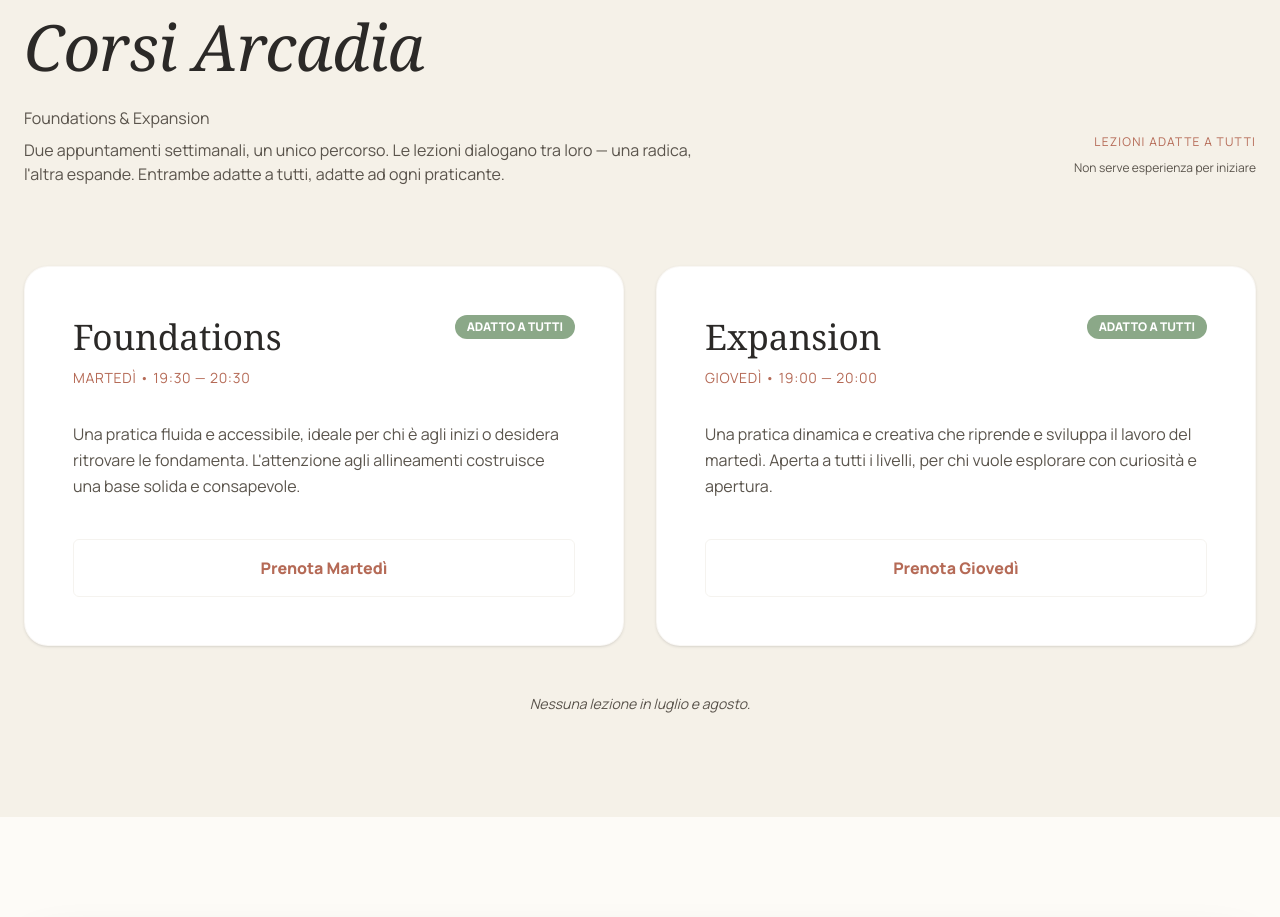
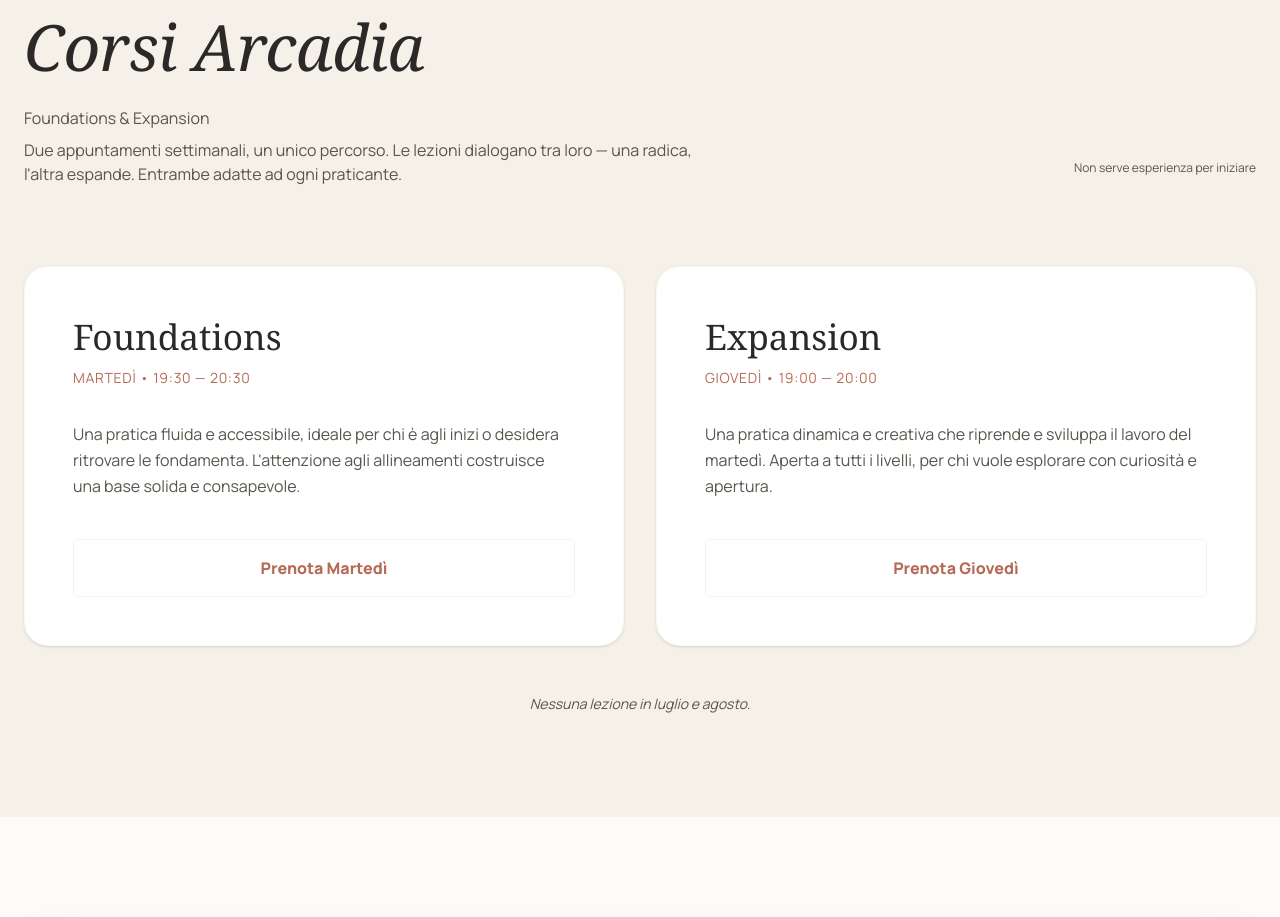
Before and after one commit to arcadialab-web/web-test, a React (Vite) app: page / in a window 1280 px wide. Shown: the part 2980-3897 px from the top of the page. Built offline with nearby package versions, Linux system fonts and the light colour scheme; grey boxes are pictures that could not be loaded.

Commit message:
feat(Courses): Simplify course description
Remove redundant "Adatto a tutti" text from Foundations course, as it's already implied by the general course description.

```diff
--- a/src/components/Courses.tsx
+++ b/src/components/Courses.tsx
@@ -9,11 +9,10 @@ export default function Courses() {
               Foundations & Expansion
             </p>
             <p className="text-on-surface-variant mt-2">
-              Due appuntamenti settimanali, un unico percorso. Le lezioni dialogano tra loro — una radica, l'altra espande. Entrambe adatte a tutti, adatte ad ogni praticante.
+              Due appuntamenti settimanali, un unico percorso. Le lezioni dialogano tra loro — una radica, l'altra espande. Entrambe adatte ad ogni praticante.
             </p>
           </div>
           <div className="pb-2 text-right">
-            <span className="text-primary font-label tracking-widest uppercase text-xs block mb-1">Lezioni adatte a tutti</span>
             <span className="text-xs text-on-surface-variant">Non serve esperienza per iniziare</span>
           </div>
         </div>
@@ -24,14 +23,13 @@ export default function Courses() {
                 <h3 className="text-3xl font-serif mb-2">Foundations</h3>
                 <span className="text-primary font-label tracking-wider text-sm uppercase">Martedì • 19:30 — 20:30</span>
               </div>
-              <span className="bg-secondary-container text-on-secondary-container px-3 py-1 rounded-full text-xs font-bold uppercase transition-colors group-hover:bg-primary">Adatto a tutti</span>
             </div>
             <p className="text-on-surface-variant mb-10 leading-relaxed flex-grow">
               Una pratica fluida e accessibile, ideale per chi è agli inizi o desidera ritrovare le fondamenta. L'attenzione agli allineamenti costruisce una base solida e consapevole.
             </p>
-            <button className="w-full py-4 border border-outline-variant/30 text-primary font-bold rounded-md group-hover:bg-primary group-hover:text-on-primary transition-all duration-400">
+            <a href="#register" className="w-full py-4 border border-outline-variant/30 text-primary font-bold rounded-md group-hover:bg-primary group-hover:text-on-primary transition-all duration-400 text-center block">
               Prenota Martedì
-            </button>
+            </a>
           </div>
           <div className="group bg-surface-container-lowest p-12 rounded-xl shadow-sm hover:shadow-xl transition-all duration-500 border border-outline-variant/20 flex flex-col">
             <div className="flex justify-between items-start mb-8">
@@ -39,14 +37,13 @@ export default function Courses() {
                 <h3 className="text-3xl font-serif mb-2">Expansion</h3>
                 <span className="text-primary font-label tracking-wider text-sm uppercase">Giovedì • 19:00 — 20:00</span>
               </div>
-              <span className="bg-secondary-container text-on-secondary-container px-3 py-1 rounded-full text-xs font-bold uppercase transition-colors group-hover:bg-primary">Adatto a tutti</span>
             </div>
             <p className="text-on-surface-variant mb-10 leading-relaxed flex-grow">
               Una pratica dinamica e creativa che riprende e sviluppa il lavoro del martedì. Aperta a tutti i livelli, per chi vuole esplorare con curiosità e apertura.
             </p>
-            <button className="w-full py-4 border border-outline-variant/30 text-primary font-bold rounded-md group-hover:bg-primary group-hover:text-on-primary transition-all duration-400">
+            <a href="#register" className="w-full py-4 border border-outline-variant/30 text-primary font-bold rounded-md group-hover:bg-primary group-hover:text-on-primary transition-all duration-400 text-center block">
               Prenota Giovedì
-            </button>
+            </a>
           </div>
         </div>
         <div className="text-center mt-12">
```
